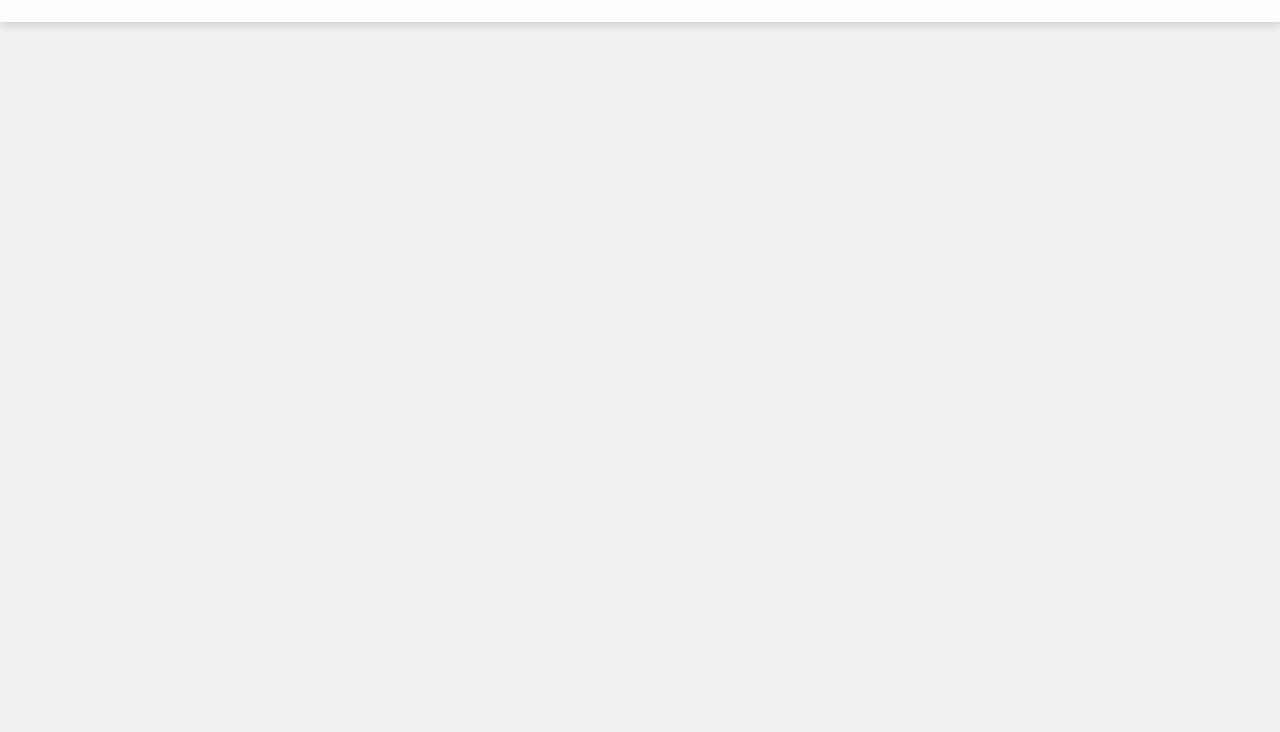
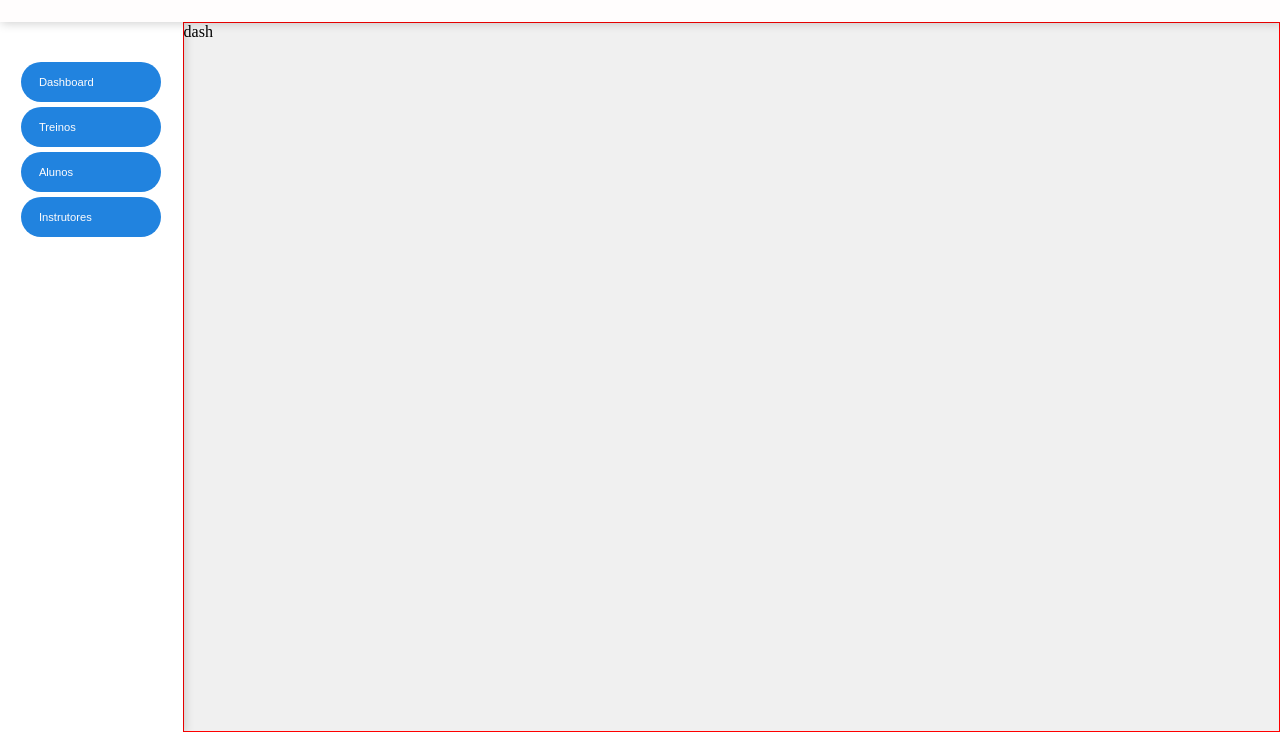
Before and after one commit to eupedrobarbosa03/academy, a plain HTML site: page dist/index.html in a window 1280 px wide. Shown: the part 68-800 px from the top of the page. Drawn offline with Linux system fonts and the light colour scheme; a web font is replaced by a local one.

Commit message:
função para mudança de seções

```diff
--- a/dist/css/config.css
+++ b/dist/css/config.css
@@ -11,4 +11,6 @@ html {
 body {
     height: 100vh;
     background-color: rgb(240, 240, 240);
+    display: flex;
+    flex-direction: column;
 }
--- a/dist/css/index.css
+++ b/dist/css/index.css
@@ -17,6 +17,7 @@
     font-family: 'Ub-Light', 'Courier New';
     align-items: center;
     justify-content: space-between;
+    z-index: 1;
 }
 
 .title-container {
@@ -78,3 +79,48 @@
     pointer-events: none;
     width: 40px;
 }
+
+.main-container-academy {
+    display: flex;
+    flex: 1;
+}
+
+.navbar-container-options {
+    flex: 1;
+    background-color: #fff;
+    box-shadow: 1px 1px 10px rgba(0, 0, 0, .20);
+    z-index: 0;
+    display: flex;
+    flex-direction: column;
+    align-items: center;
+    padding: 2.5rem 0;
+    gap: 5px;
+}
+
+.button-option {
+    background-color: rgba(33, 131, 223);
+    color: #fffdfd;
+    border: none;
+    width: 140px;
+    height: 40px;
+    font-weight: lighter;
+    text-align: left;
+    font-size: .7rem;
+    padding: .9rem 1.1rem;
+    border-radius: 20px;
+    display: flex;
+    align-items: center;
+    transition: .5s;
+    cursor: pointer;
+    &:hover {
+        background-color: rgba(33, 131, 223, .70);
+    }
+    &.option-selected {
+        background-color: rgba(33, 131, 223, .70);
+    }
+}
+
+.section-option {
+    flex: 6;
+    border: 1px solid red;
+}
--- a/dist/index.html
+++ b/dist/index.html
@@ -10,6 +10,7 @@
     <link rel="stylesheet" href="css/index.css">
     <link rel="stylesheet" href="https://cdnjs.cloudflare.com/ajax/libs/font-awesome/6.5.1/css/all.min.css">
     <script type="module" src="js/index.js" defer></script>
+    <script type="module" src="js/change-section.js" defer></script>
 </head>
 <body>
     <header class="header-container-academy">
@@ -27,5 +28,25 @@
             </div>
         </div>
     </header>
+    <main class="main-container-academy">
+        <nav class="navbar-container-options">
+            <button class="button-option" id="dashboard">Dashboard</button>
+            <button class="button-option" id="academy-workouts">Treinos</button>
+            <button class="button-option" id="academy-students">Alunos</button>
+            <button class="button-option" id="academy-instructors">Instrutores</button>
+        </nav>
+        <section data-section="dashboard" class="section-option">
+            <p>dash</p>
+        </section>
+        <section data-section="academy-workouts" class="section-option" style="display: none;">
+            <p>workouts</p>
+        </section>
+        <section data-section="academy-students" class="section-option" style="display: none;">
+            <p>alunos</p>
+        </section>
+        <section data-section="academy-instructors" class="section-option" style="display: none;">
+            <p>instrust</p>
+        </section>
+    </main>
 </body>
 </html>
--- /dev/null
+++ b/dist/js/change-section.js
@@ -0,0 +1,14 @@
+const sections = document.querySelectorAll("[data-section]");
+const buttons = document.querySelectorAll(".button-option");
+buttons.forEach((button) => button.addEventListener("click", () => {
+    buttons.forEach((b) => b.classList.remove("option-selected"));
+    button.classList.add("option-selected");
+    const buttonId = button.getAttribute("id");
+    sections.forEach((section) => {
+        section.style.display = 'none';
+        buttonId === section.getAttribute("data-section")
+            ? section.style.display = 'block'
+            : null;
+    });
+}));
+export {};
```
